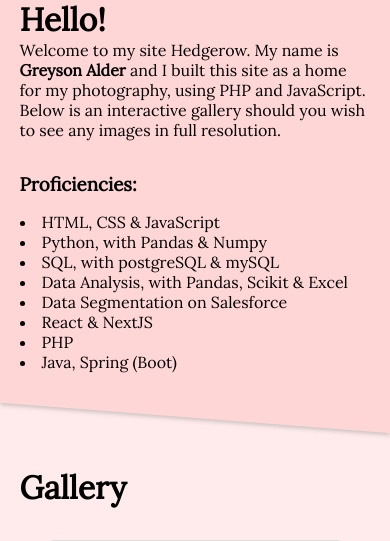
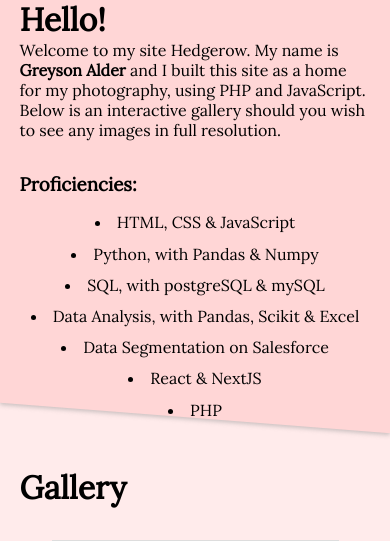
Before and after one commit to greyson-alder/hedgerow, a PHP site: page / in a window 390 px wide. Shown: the part 1262-1803 px from the top of the page. Run offline with PHP 8.4, Linux system fonts and the light colour scheme.

Commit message:
Add nicer spacing to Procifiencies list

```diff
--- a/assets/style.css
+++ b/assets/style.css
@@ -119,6 +119,9 @@ body {
 @media (max-width: 37.5rem) {
     .header__nav {
         visibility: hidden;
+    }
+    .bio__right ul {
+        text-align: start;
     }
 }
 
@@ -305,6 +308,8 @@ body {
     display: grid;
     grid-template-columns: repeat(auto-fit, minmax(12.5rem, 1fr));
     grid-template-rows: 1fr 1fr 1fr 1fr;
+    text-align: center;
+    gap: 7% 5%;
 }
 
 .bio__right h3 {
```
